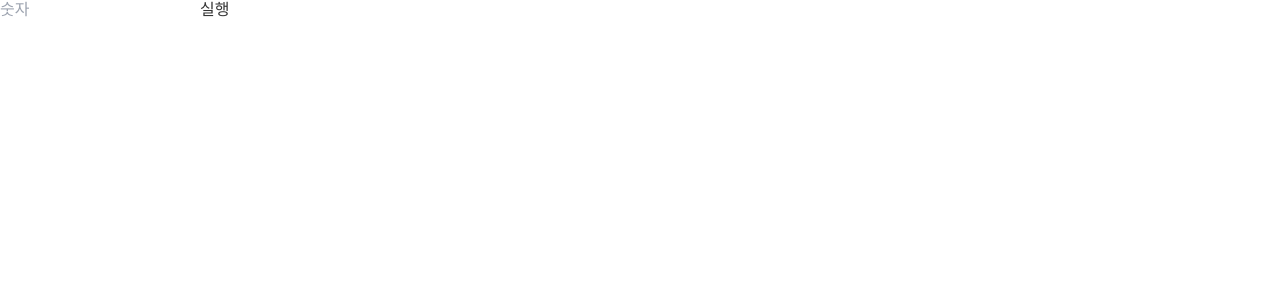
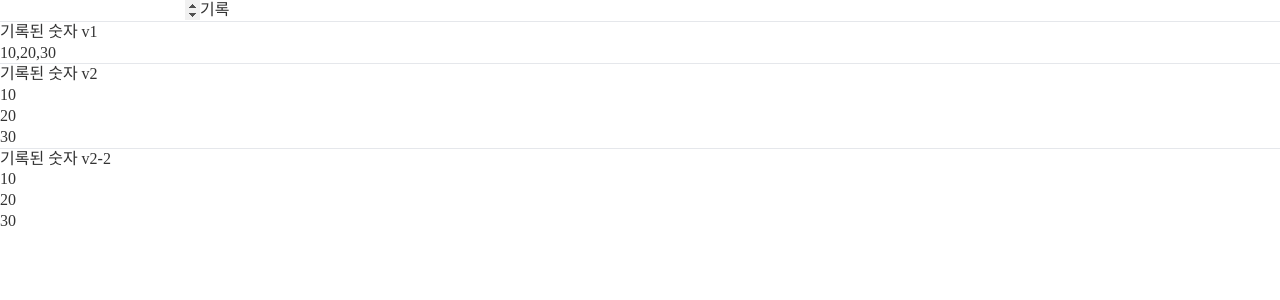
Before and after one commit to NewBean0312/react-test, a React (Create React App) app: page / in a window 1280 px wide. Shown: the top 300 px of the page. Built offline with nearby package versions, Linux system fonts and the light colour scheme; a web font is replaced by a local one.

Commit message:
숫자 기록 입력 상자에 useRef를 이용하여, dom 조작

```diff
--- a/src/RefEx.js
+++ b/src/RefEx.js
@@ -1,38 +1,60 @@
 import React, { useState, useRef } from "react";
 
 function RefEx() {
-  const formInputNoRef = useRef(null);
+  const noInputRef = useRef(null);
   const [no, setNo] = useState("");
 
-  const notice = () => {
-    formInputNoRef.current.focus();
+  const [recordedNos, setRecordedNos] = useState([10, 20, 30]);
 
-    if (!no) {
+  const saveNo = () => {
+    if (no === "") {
       alert("숫자를 입력해주세요.");
       return;
     }
 
-    alert(`당신이 입력한 숫자는 ${no} 입니다.`);
+    setRecordedNos([...recordedNos, no]);
     setNo("");
+    noInputRef.current.focus();
   };
+
+  //const li = [1, 2, 3].map((el, index) => <li key={index}>{el}</li>);
+  const li = recordedNos.map((el, index) => <li key={index}>{el}</li>);
 
   return (
     <>
       <form
         onSubmit={(e) => {
           e.preventDefault();
-          notice();
+          saveNo();
         }}
       >
         <input
-          ref={formInputNoRef}
-          type="text"
-          placeholder="숫자"
+          ref={noInputRef}
+          type="number"
           value={no}
-          onChange={(e) => setNo(e.target.value)}
+          onChange={(e) => setNo(e.target.valueAsNumber)}
         />
-        <button>실행</button>
+        <button type="submit">기록</button>
       </form>
+
+      <hr />
+
+      <h1>기록된 숫자 v1</h1>
+      {recordedNos.join(",")}
+
+      <hr />
+
+      <h1>기록된 숫자 v2</h1>
+      <ul>{li}</ul>
+
+      <hr />
+
+      <h1>기록된 숫자 v2-2</h1>
+      <ul>
+        {recordedNos.map((el, index) => (
+          <li key={index}>{el}</li>
+        ))}
+      </ul>
     </>
   );
 }
```
